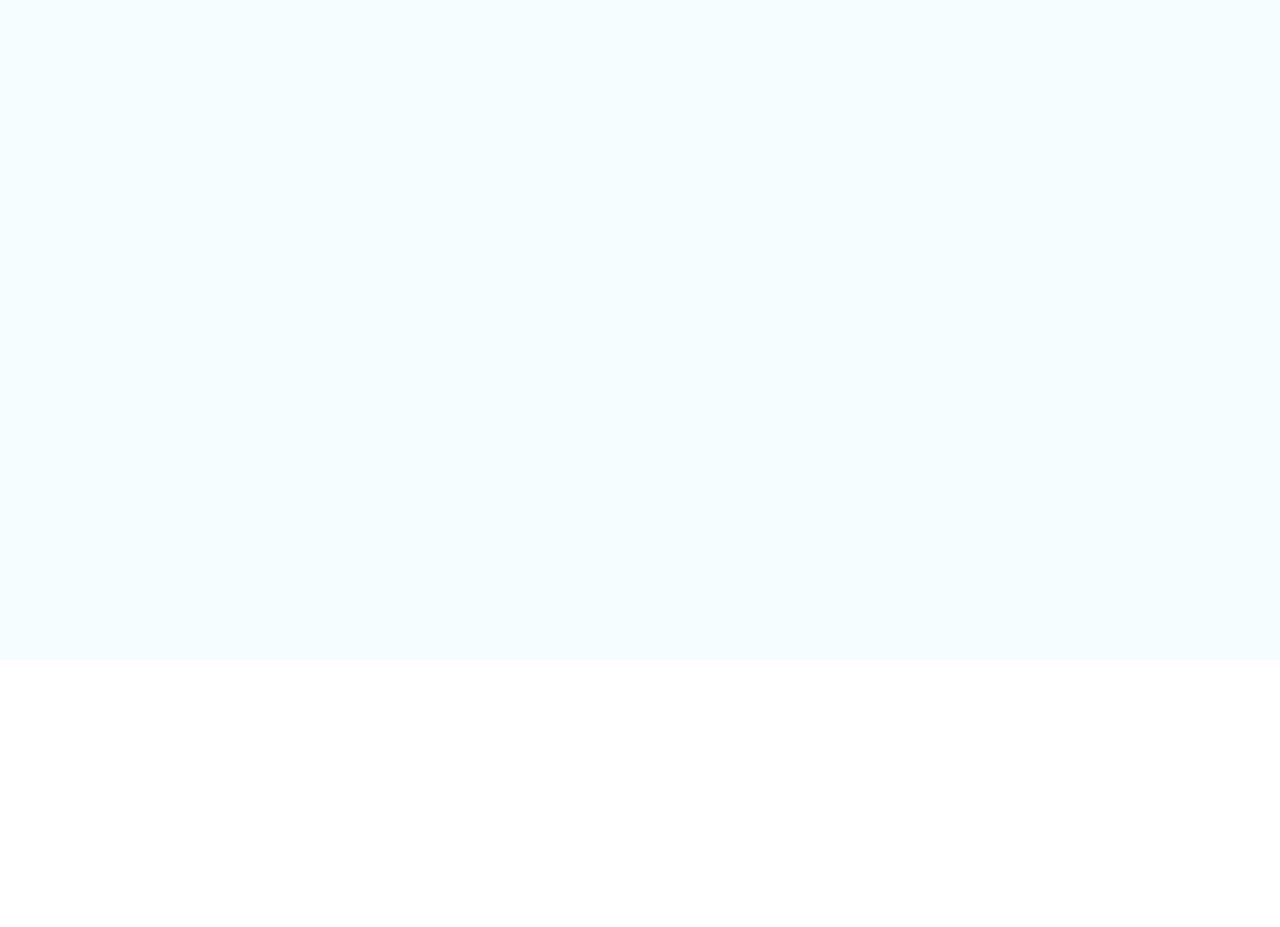
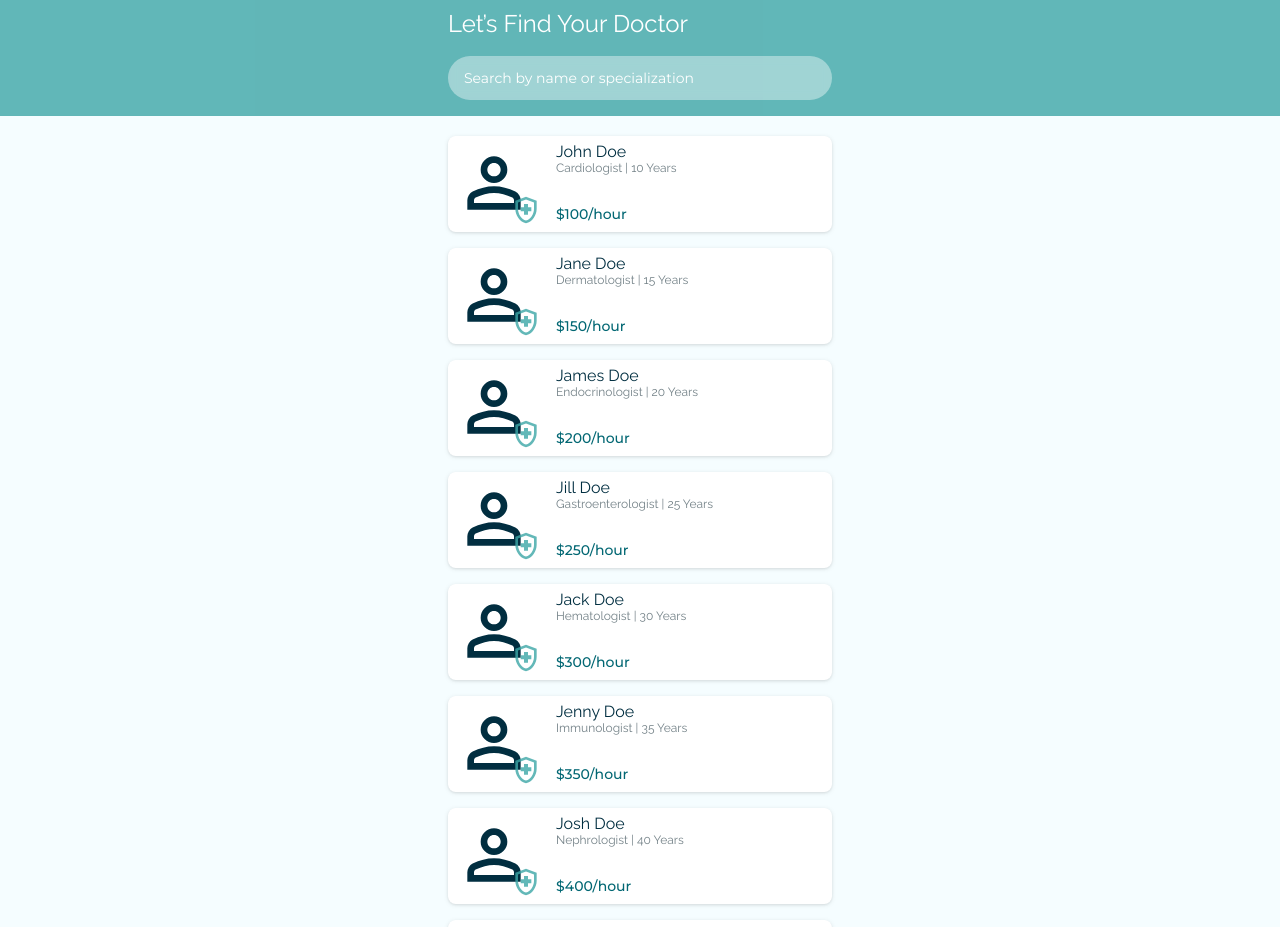
Before and after one commit to Yenniferh/medibooker-frontend, a React (Vite) app: page / in a window 1280 px wide. Shown: the part 140-1067 px from the top of the page. Before the commit the page ends 800 px from the top, so only its background shows below. Built offline with nearby package versions, Linux system fonts and the light colour scheme.

Commit message:
ADD; Search page

```diff
--- a/src/App.tsx
+++ b/src/App.tsx
@@ -1,5 +1,5 @@
 import { BrowserRouter as Router, Route, Routes } from "react-router-dom";
-// import SearchPage from '@/views/Search';
+import SearchPage from "@/views/Search";
 import DoctorPage from "@/views/Doctor";
 import BookingPage from "@/views/Book";
 import SuccessPage from "@/views/Success";
@@ -8,7 +8,7 @@ function App() {
   return (
     <Router>
       <Routes>
-        {/* <Route path="/" element={<SearchPage />}/> */}
+        <Route path="/" element={<SearchPage />} />
         <Route path="/doctor/:doctorId" element={<DoctorPage />} />
         <Route path="/doctor/:doctorId/book/:timeSlot" element={<BookingPage />} />
         <Route path="/success" element={<SuccessPage />} />
--- a/src/components/DoctorCard/index.tsx
+++ b/src/components/DoctorCard/index.tsx
@@ -20,12 +20,12 @@ const DoctorCard: React.FC<DoctorCardProps> = ({
       </div>
       <div className="flex w-auto flex-1 flex-col justify-between p-2">
         <div className="">
-          <h2 className="font-headings text-deep-teal">{name}</h2>
+          <h2 className="font-headings leading-none text-deep-teal">{name}</h2>
           <p className="font-headings text-xs text-teal-gray">
             {speciality} | {yearsOfExperience} Years
           </p>
         </div>
-        <p className="font-body text-sm text-teal">${consultationPrice}</p>
+        <p className="font-body text-sm font-medium text-teal">${consultationPrice}/hour</p>
       </div>
     </li>
   );
--- a/src/views/Doctor/index.tsx
+++ b/src/views/Doctor/index.tsx
@@ -20,7 +20,7 @@ const DoctorPage = () => {
           <p className="font-headings text-xs tracking-tight text-teal-gray md:text-sm">
             Dermatologist | 10 Years
           </p>
-          <p className="mt-2 font-body text-sm text-teal md:text-base">${150}</p>
+          <p className="mt-2 font-body text-sm font-medium text-teal md:text-base">${150}</p>
         </div>
       </section>
       <section className="mt-5 flex flex-col gap-4">
--- /dev/null
+++ b/src/views/Search/index.tsx
@@ -0,0 +1,94 @@
+import DoctorCard from "@/components/DoctorCard";
+
+const SearchPage = () => {
+  return (
+    <div className="">
+      <div
+        className="flex h-[11.25rem] flex-col justify-end px-4 pb-2 xs:h-52 md:h-64 md:pb-4"
+        style={{ backgroundColor: "#3ca6a6cc" }}
+      >
+        <div className="xs:mx-auto xs:min-w-96">
+          <h1 className="mb-2 font-headings text-xl capitalize text-white md:mb-4 md:text-2xl">
+            Let’s find your doctor
+          </h1>
+          <label htmlFor="search" className="hidden">
+            Search
+          </label>
+          <input
+            id="search"
+            className="w-full rounded-3xl border-none bg-white bg-opacity-40 px-4 py-3 font-body text-sm text-deep-teal backdrop-blur-sm placeholder:text-white focus:ring-white"
+            type="text"
+            placeholder="Search by name or specialization"
+          />
+        </div>
+      </div>
+      <ol className="flex flex-col gap-4 px-4 py-5">
+        <DoctorCard
+          name="John Doe"
+          speciality="Cardiologist"
+          yearsOfExperience={10}
+          consultationPrice={100}
+          onClick={() => console.log("clicked John Doe")}
+        />
+        <DoctorCard
+          name="Jane Doe"
+          speciality="Dermatologist"
+          yearsOfExperience={15}
+          consultationPrice={150}
+          onClick={() => console.log("clicked Jane Doe")}
+        />
+        <DoctorCard
+          name="James Doe"
+          speciality="Endocrinologist"
+          yearsOfExperience={20}
+          consultationPrice={200}
+          onClick={() => console.log("clicked James Doe")}
+        />
+        <DoctorCard
+          name="Jill Doe"
+          speciality="Gastroenterologist"
+          yearsOfExperience={25}
+          consultationPrice={250}
+          onClick={() => console.log("clicked Jill Doe")}
+        />
+        <DoctorCard
+          name="Jack Doe"
+          speciality="Hematologist"
+          yearsOfExperience={30}
+          consultationPrice={300}
+          onClick={() => console.log("clicked Jack Doe")}
+        />
+        <DoctorCard
+          name="Jenny Doe"
+          speciality="Immunologist"
+          yearsOfExperience={35}
+          consultationPrice={350}
+          onClick={() => console.log("clicked Jenny Doe")}
+        />
+        <DoctorCard
+          name="Josh Doe"
+          speciality="Nephrologist"
+          yearsOfExperience={40}
+          consultationPrice={400}
+          onClick={() => console.log("clicked Josh Doe")}
+        />
+        <DoctorCard
+          name="Jessica Doe"
+          speciality="Neurologist"
+          yearsOfExperience={45}
+          consultationPrice={450}
+          onClick={() => console.log("clicked Jessica Doe")}
+        />
+        <DoctorCard
+          name="Jerry Doe"
+          speciality="Oncologist"
+          yearsOfExperience={50}
+          consultationPrice={500}
+          onClick={() => console.log("clicked Jerry Doe")}
+        />
+      </ol>
+    </div>
+  );
+};
+
+export default SearchPage;
```
Also changed, not shown: 2 other files (tests, documents, lock files or other folders).
